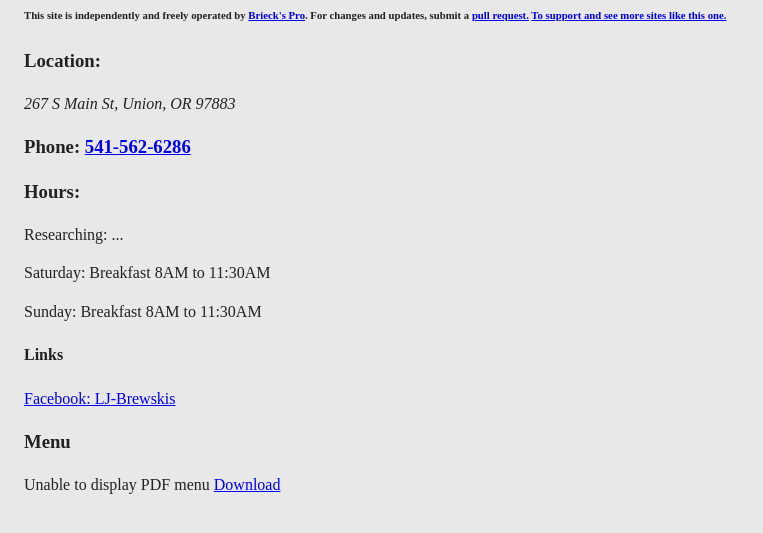
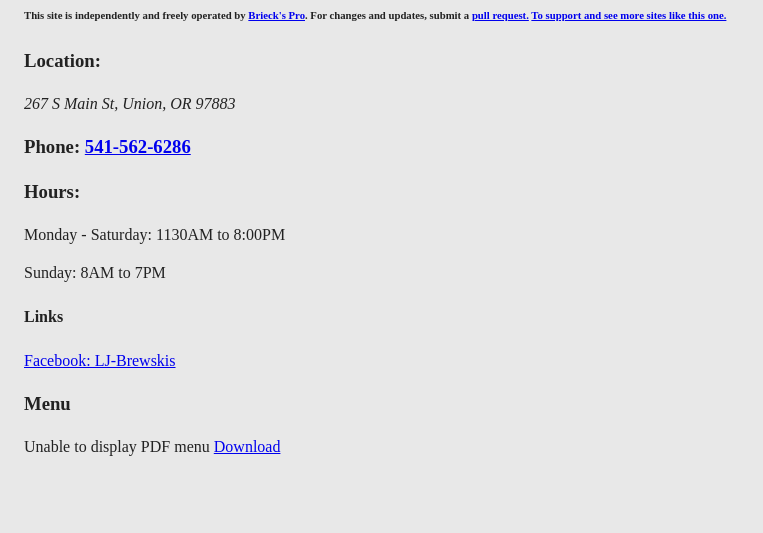
Before and after one commit to djbrieck/LJ-Brewskis, a website built with webpack: page index.html in a window 1280 px wide. Shown: the part 83-616 px from the top of the page, without its empty margins (0-763 px from the left). Built offline with nearby package versions, Linux system fonts and the light colour scheme.

Commit message:
Updating HTML indent and formatting for body. Updating hours. Updating Menu to include breakfast. Updating PDF and related files in docs folder. Including LibreOffice odg menu file for source editing of the menu since I can't edit a pdf. Resolve fix security issues in package lock. Updating readme to include information on how the favicons were generated.

```diff
--- a/index.html
+++ b/index.html
@@ -33,16 +33,15 @@
   <h3>Phone: <a href="tel:5415626286">541-562-6286</a> </h3>
 
   <h3>Hours:</h3>
-  <p> Researching: ...</p>
-  <p>Saturday: Breakfast 8AM to 11:30AM</p>
-  <p>Sunday: Breakfast 8AM to 11:30AM</p>
+    <p>Monday - Saturday: 1130AM to 8:00PM</p>
+    <p>Sunday:  8AM to 7PM</p>
 
   <h4>Links</h4>
     <a href="https://www.facebook.com/profile.php?id=100063707583500">Facebook: LJ-Brewskis</a>
 
   <h3> Menu </h3>
-  <p><object width="100%" height="1130" data="pdf/LJBrewskisLunchDinnerMenu.pdf">
-    Unable to display PDF menu <a href="pdf/LJBrewskisLunchDinnerMenu.pdf">Download</a>
+    <p><object width="100%" height="1130" data="doc/LJBrewskisBreakFastLunchDinnerMenu01312025.pdf">
+      Unable to display PDF menu <a href="doc/LJBrewskisBreakFastLunchDinnerMenu01312025.pdf">Download</a>
     </object></p>
     <script src="js/app.js"></script>
 
```
Also changed, not shown: README.md, 4 other files. Lines whose indentation alone changed are shown as unchanged.
